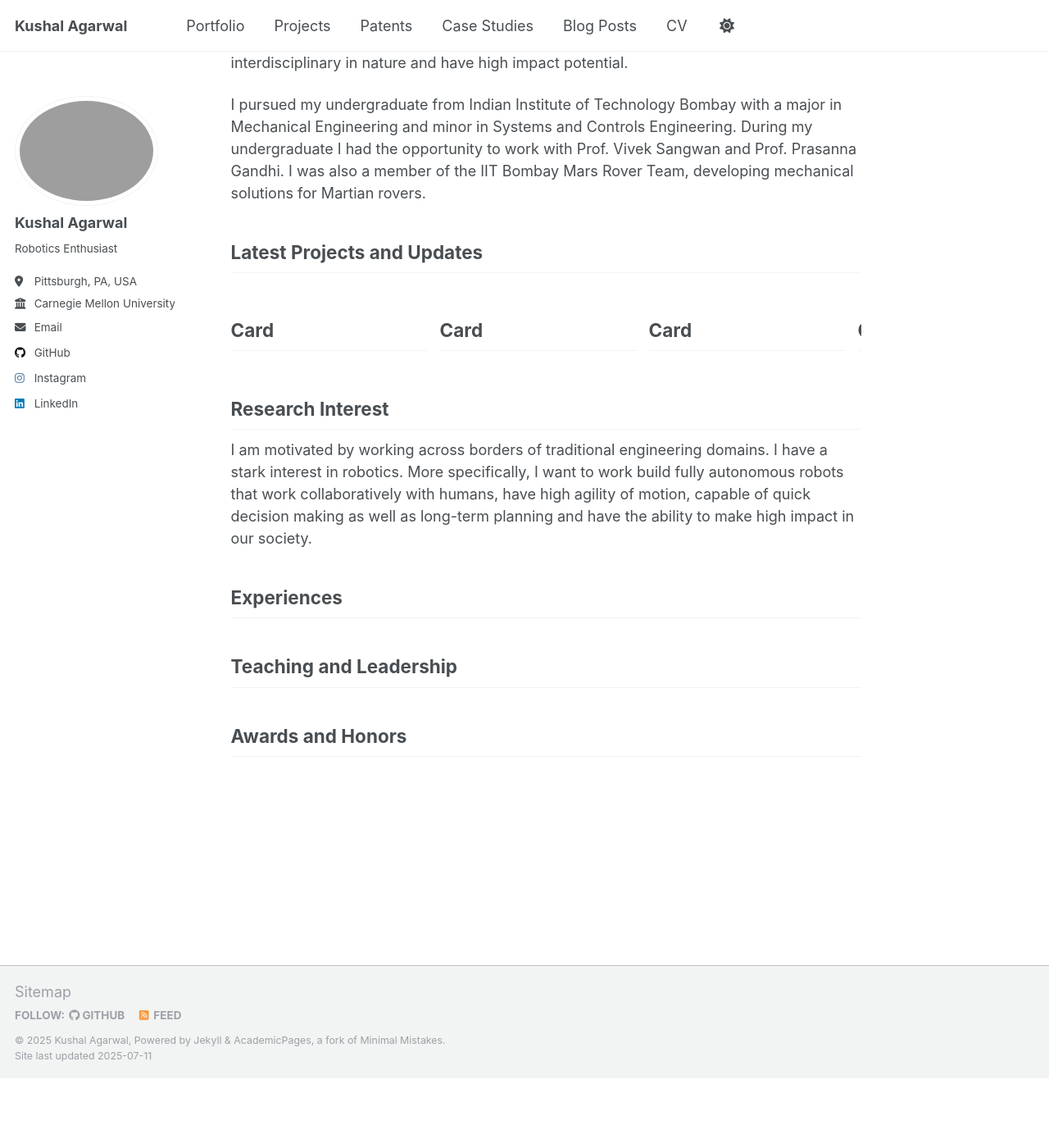
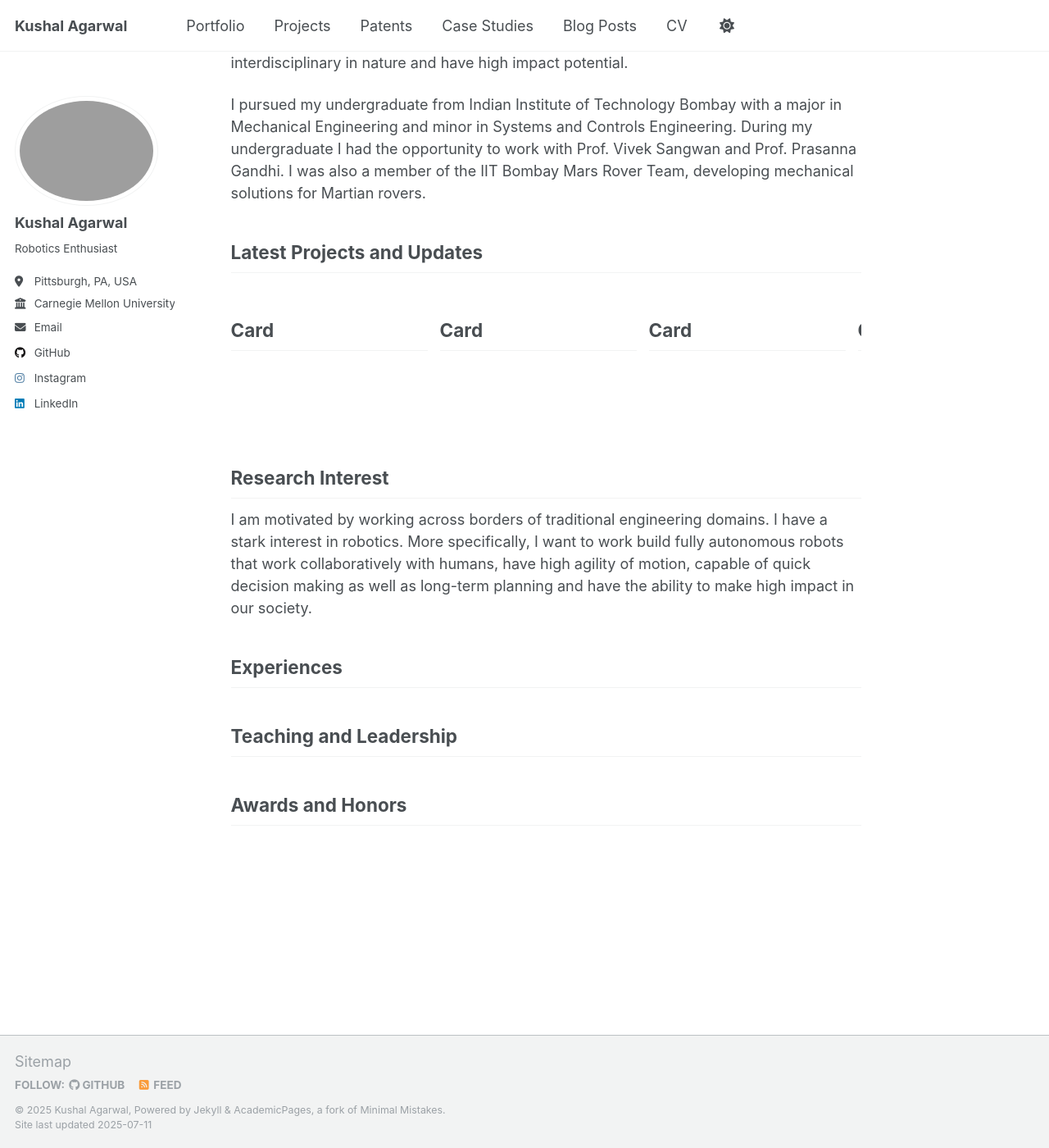
Before and after one commit to kushal-a/kushal-a.github.io, a Jekyll site: the page built from _pages/about.md, in a window 1280 px wide and 1400 px high, scrolled down 132 px. Shown: the whole window at 82% size. Built offline with Jekyll 4.4.1, drawn with Linux system fonts in a browser that asks for light colours; a script that is not in the unit is left out; before the commit the page ends 1447 px from its top, so only the background shows below that.

Commit message:
Update custom.css

```diff
--- a/assets/css/custom.css
+++ b/assets/css/custom.css
@@ -6,7 +6,7 @@
   .card {
     display: inline-block;
     width: 240px;
-    heigth: 180px;
+    height: 180px;
     padding: 0px 15px 0px 0px;
     box-sizing: content-box;
   }
```
